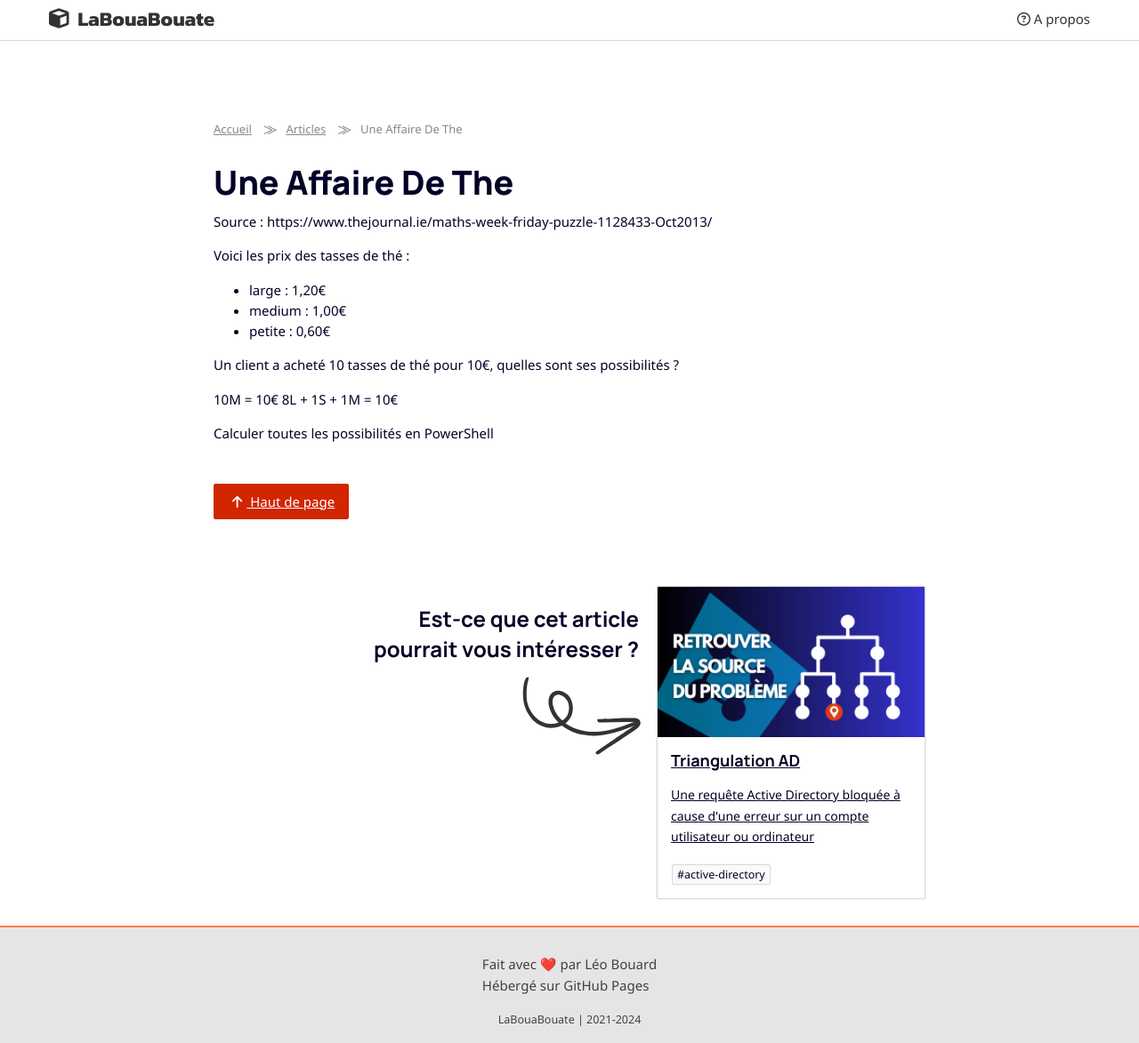
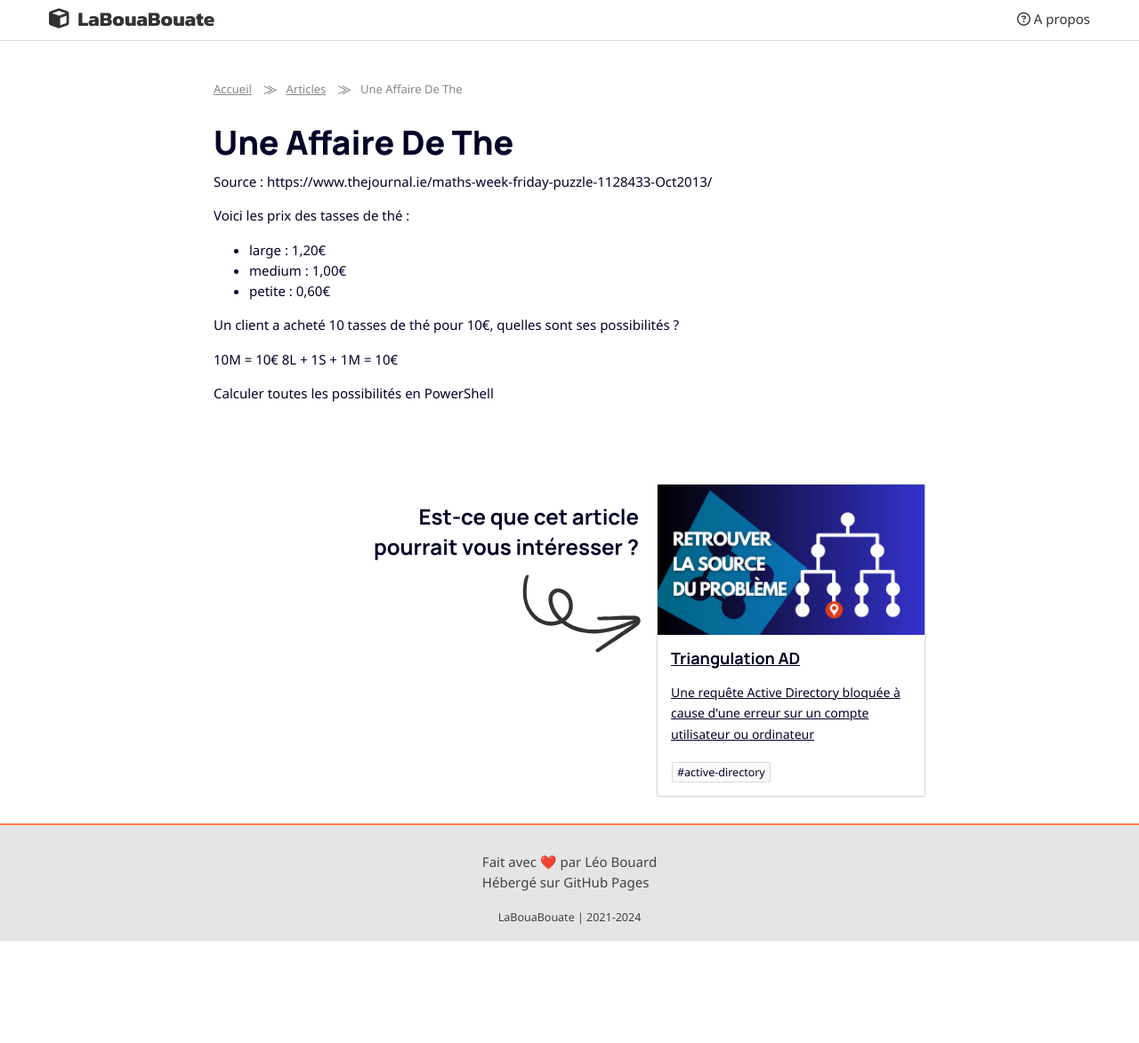
Before and after one commit to leobouard/leobouard.github.io, a Jekyll site: the page built from _posts/2025-01-01-une-affaire-de-the.md, in a window 1280 px wide. Shown: the whole page at 89% size. Built offline with Jekyll 4.4.1, drawn with Linux system fonts in a browser that asks for light colours; nearby versions of some CDN libraries; some web fonts are replaced; our own code applies the rules of GitHub Pages for plain Markdown files; after the commit the page ends 1058 px from its top, so only the background shows below that.

Commit message:
Update post.html

```diff
--- a/_layouts/post.html
+++ b/_layouts/post.html
@@ -3,6 +3,8 @@ layout: default
 ---
 
 <section>
+  <!-- Previous & next link buttons -->
+  {% if page.prevLink or page.nextLink %}
   <div class="top-buttons">
     {% if page.prevLink %}
     <a href="{{ page.prevLink.id }}">
@@ -17,14 +19,22 @@ layout: default
     </a>
     {% endif %}
   </div>
+  {% endif %}
+
+  <!-- Path from home to current page -->
   <nav class="breadcrumb">
     <li><a href="/">Accueil</a></li>
     <li><a href="/blog">Articles</a></li>
     {% if page.tableOfContent %}<li><a href="{{ page.tableOfContent }}">Sommaire</a></li>{% endif %}
     <li><span>{{ page.title }}</span></li>
   </nav>
+
+  <!-- Main title and content -->
   <h1>{{ page.title }}</h1>
   {{ content }}
+
+  <!-- Previous & next link buttons -->
+  {% if page.prevLink or page.nextLink %}
   <div class="bottom-buttons">
     {% if page.prevLink %}
     <a href="{{ page.prevLink.id }}">
@@ -44,6 +54,7 @@ layout: default
     </a>
     {% endif %}
   </div>
+  {% endif %}
 </section>
 
 {% if page.nextLink == nil %}
```
